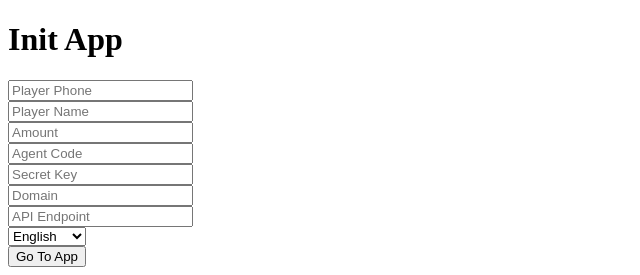
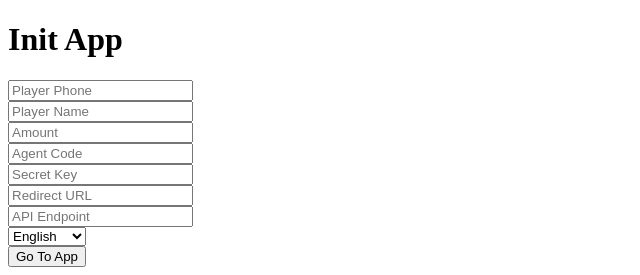
Before and after one commit to zeroboycoder/aio_init, a React (Vite) app: page / in a window 1280 px wide. Shown: the top 275 px of the page, without its empty margins (0-640 px from the left). Built offline with nearby package versions, Linux system fonts and the light colour scheme.

Commit message:
Fix name domain -> redirectUrl

```diff
--- a/src/app.jsx
+++ b/src/app.jsx
@@ -21,7 +21,7 @@ const App = () => {
         amount,
         agentCode,
         secretKey,
-        domain,
+        redirectUrl: domain,
         gameType: "twod",
         language,
       };
@@ -117,7 +117,7 @@ const App = () => {
           <div>
             <input
               type="text"
-              placeholder="Domain"
+              placeholder="Redirect URL"
               onChange={(e) => setDomain(e.target.value)}
             />
           </div>
```
